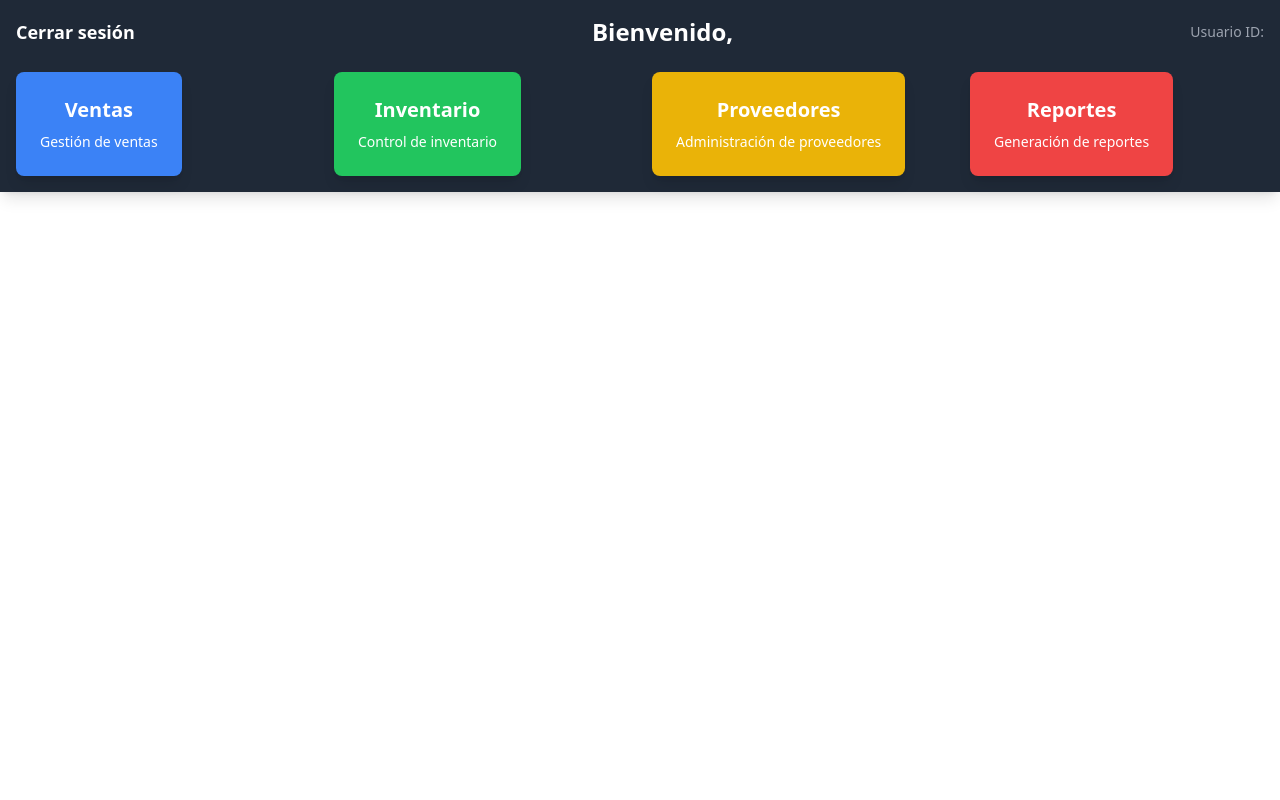
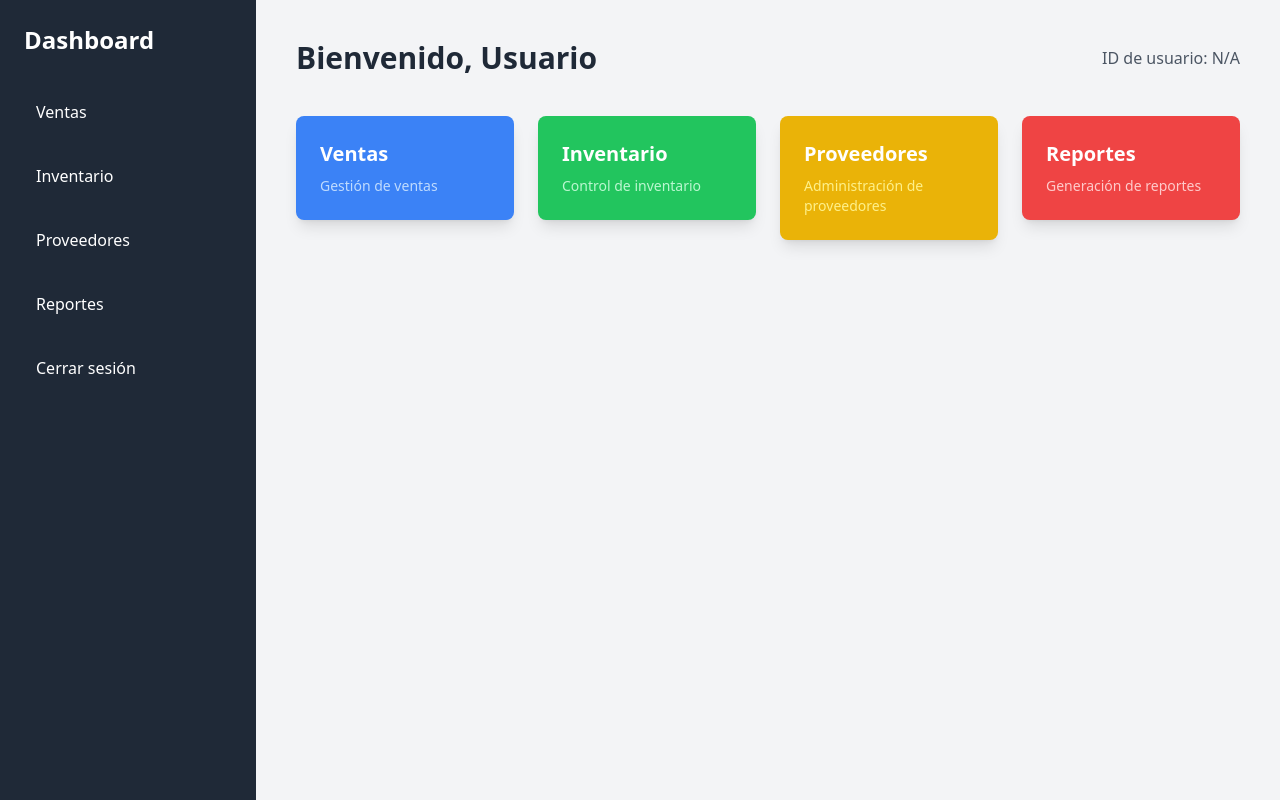
Before and after one commit to valebmss/pos-local1, a Next.js app: page /dashboard in a window 1280 px wide. Built offline with nearby package versions, Linux system fonts and the light colour scheme.

Commit message:
MainLayout

```diff
--- /dev/null
+++ b/app/components/MainLayout.js
@@ -0,0 +1,36 @@
+// components/MainLayout.js
+import Link from 'next/link';
+import { useUser } from '@/context/UserContext';
+
+export default function MainLayout({ children }) {
+  const { user } = useUser();
+
+  return (
+    <div className="min-h-screen flex bg-gray-100">
+      {/* Sidebar */}
+      <aside className="w-64 bg-gray-800 text-white flex flex-col p-6">
+        <h2 className="text-2xl font-bold mb-8">Dashboard</h2>
+        <nav className="flex flex-col space-y-4">
+          <Link href="/ventas" className="hover:bg-gray-700 p-3 rounded transition">Ventas</Link>
+          <Link href="/inventario" className="hover:bg-gray-700 p-3 rounded transition">Inventario</Link>
+          <Link href="/provedores" className="hover:bg-gray-700 p-3 rounded transition">Proveedores</Link>
+          <Link href="/reports" className="hover:bg-gray-700 p-3 rounded transition">Reportes</Link>
+          <Link href="/logout" className="hover:bg-red-700 p-3 rounded transition">Cerrar sesión</Link>
+        </nav>
+      </aside>
+
+      {/* Main Content */}
+      <main className="flex-1 p-10">
+        <header className="flex justify-between items-center mb-10">
+          <h1 className="text-3xl font-bold text-gray-800">
+            Bienvenido, {user?.nombre || "Usuario"}
+          </h1>
+          <span className="text-gray-600">ID de usuario: {user?.usuario_id || "N/A"}</span>
+        </header>
+
+        {/* Page Content */}
+        {children}
+      </main>
+    </div>
+  );
+}
--- a/app/dashboard/page.js
+++ b/app/dashboard/page.js
@@ -5,9 +5,7 @@ import { useUser } from '@/context/UserContext';
 import { jwtDecode } from "jwt-decode";
 import { useEffect, useState } from 'react';
 import { decode } from "base-64";
-import Link from 'next/link'
-
-
+import Link from 'next/link';
 
 export default function Dashboard() {
   global.atob = decode;
@@ -15,82 +13,71 @@ export default function Dashboard() {
   const { user, setUser } = useUser();
 
   useEffect(() => {
-    console.log("COOKIES:", document.cookie);
     const token = document.cookie
       .split('.')
       .find(row => row.startsWith('accessToken='))
       ?.split('=')[2];
-      console.log("EL TOKEN:", token);
 
     if (token) {
       const decodedUser = decode(token);
-      console.log("USER LOGGED:", decodedUser);
       setUser(decodedUser);
     }
-    console.log("USER:", user);
   }, []);
 
-  /*if (!user) {
-    return <p>Vuelve a ingresar...</p>;
-  }*/
+  return (
+    <div className="min-h-screen flex bg-gray-100">
+      {/* Sidebar */}
+      <aside className="w-64 bg-gray-800 text-white flex flex-col p-6">
+        <h2 className="text-2xl font-bold mb-8">Dashboard</h2>
+        <nav className="flex flex-col space-y-4">
+          <Link href="/ventas" className="hover:bg-gray-700 p-3 rounded transition">Ventas</Link>
+          <Link href="/inventario" className="hover:bg-gray-700 p-3 rounded transition">Inventario</Link>
+          <Link href="/provedores" className="hover:bg-gray-700 p-3 rounded transition">Proveedores</Link>
+          <Link href="/reports" className="hover:bg-gray-700 p-3 rounded transition">Reportes</Link>
+          <Link href="/logout" className="hover:bg-red-700 p-3 rounded transition">Cerrar sesión</Link>
+        </nav>
+      </aside>
 
+      {/* Main Content */}
+      <main className="flex-1 p-10">
+        <header className="flex justify-between items-center mb-10">
+          <h1 className="text-3xl font-bold text-gray-800">
+            Bienvenido, {user?.nombre || "Usuario"}
+          </h1>
+          <span className="text-gray-600">ID de usuario: {user?.usuario_id || "N/A"}</span>
+        </header>
 
-
-  return (
-<div className="bg-gray-800 p-4 shadow-lg">
-  <nav className="flex justify-between items-center text-white">
-    <ul className="flex space-x-6">
-      <li>
-        <a
-          href="/logout"
-          className="text-lg font-semibold hover:text-red-400 transition duration-300"
-        >
-          Cerrar sesión
-        </a>
-      </li>
-    </ul>
-    <div className="text-center">
-      <h1 className="text-2xl font-bold">Bienvenido, {/*user.nombre*/}</h1>
+        {/* Card Grid */}
+        <div className="grid grid-cols-1 sm:grid-cols-2 lg:grid-cols-4 gap-6">
+          <Link href="/ventas">
+            <div className="bg-blue-500 p-6 rounded-lg shadow-lg transform hover:scale-105 transition duration-300 hover:shadow-2xl">
+              <h3 className="text-xl font-bold text-white">Ventas</h3>
+              <p className="mt-2 text-sm text-blue-200">Gestión de ventas</p>
             </div>
-    <ul>
-      <li>
-        <h2 className="text-sm text-gray-400">Usuario ID: {/*user.usuario_id*/}</h2>
-      </li>
-    </ul>
-  </nav>
-
-  {/* Grid de Cards */}
-  <div className="mt-6 grid grid-cols-1 sm:grid-cols-2 lg:grid-cols-4 gap-6">
-    <Link href="/ventas">
-    <button className="bg-blue-500 text-white p-6 rounded-lg shadow-lg hover:bg-blue-600 transition duration-300">
-        <h3 className="text-xl font-bold">Ventas</h3>
-        <p className="mt-2 text-sm">Gestión de ventas</p>
-      </button>
           </Link>
 
           <Link href="/inventario">
-    <button className="bg-green-500 text-white p-6 rounded-lg shadow-lg hover:bg-green-600 transition duration-300">
-      <h3 className="text-xl font-bold">Inventario</h3>
-      <p className="mt-2 text-sm">Control de inventario</p>
-    </button>
+            <div className="bg-green-500 p-6 rounded-lg shadow-lg transform hover:scale-105 transition duration-300 hover:shadow-2xl">
+              <h3 className="text-xl font-bold text-white">Inventario</h3>
+              <p className="mt-2 text-sm text-green-200">Control de inventario</p>
+            </div>
           </Link>
 
           <Link href="/provedores">
-    <button className="bg-yellow-500 text-white p-6 rounded-lg shadow-lg hover:bg-yellow-600 transition duration-300">
-      <h3 className="text-xl font-bold">Proveedores</h3>
-      <p className="mt-2 text-sm">Administración de proveedores</p>
-    </button>
+            <div className="bg-yellow-500 p-6 rounded-lg shadow-lg transform hover:scale-105 transition duration-300 hover:shadow-2xl">
+              <h3 className="text-xl font-bold text-white">Proveedores</h3>
+              <p className="mt-2 text-sm text-yellow-200">Administración de proveedores</p>
+            </div>
           </Link>
 
           <Link href="/reports">
-    <button className="bg-red-500 text-white p-6 rounded-lg shadow-lg hover:bg-red-600 transition duration-300">
-      <h3 className="text-xl font-bold">Reportes</h3>
-      <p className="mt-2 text-sm">Generación de reportes</p>
-    </button>
+            <div className="bg-red-500 p-6 rounded-lg shadow-lg transform hover:scale-105 transition duration-300 hover:shadow-2xl">
+              <h3 className="text-xl font-bold text-white">Reportes</h3>
+              <p className="mt-2 text-sm text-red-200">Generación de reportes</p>
+            </div>
           </Link>
         </div>
+      </main>
     </div>
-
-
   );
 }
--- a/app/inventario/page.js
+++ b/app/inventario/page.js
@@ -8,6 +8,7 @@ import { useEffect, useState, useRef } from 'react';
 import jsPDF from "jspdf";
 import autoTable from "jspdf-autotable";
 import { CSVLink } from "react-csv";
+import MainLayout from '../components/MainLayout';
 
 const fetchInventoryData = async () => {
   const params = { TableName: 'Inventario' };
@@ -359,6 +360,8 @@ const uniqueColors = Array.from(colors); // Si también quieres incluir colores
 
 
   return (
+    <MainLayout>
+
     <div className="container mx-auto px-4 py-6">
       <h1 className="text-2xl font-bold mb-4">Inventario</h1>
 
@@ -707,5 +710,7 @@ const uniqueColors = Array.from(colors); // Si también quieres incluir colores
         </table>
       </div>
     </div>
+    </MainLayout>
+
   );
 }
--- a/app/provedores/page.js
+++ b/app/provedores/page.js
@@ -3,6 +3,7 @@
 import ddbDocClient from "@/lib/aws";
 import { ScanCommand, PutCommand, DeleteCommand } from "@aws-sdk/lib-dynamodb";
 import { useEffect, useState, useMemo } from 'react';
+import MainLayout from "../components/MainLayout";
 
 const fetchProveedorData = async () => {
   const params = {
@@ -220,6 +221,8 @@ export default function Proveedor() {
   };
 
   return (
+    <MainLayout>
+
     <div className="container mx-auto py-8">
       <h1 className="text-3xl font-bold mb-8 text-center">Gestión de Proveedores</h1>
 
@@ -366,5 +369,7 @@ export default function Proveedor() {
         <p className="text-center">Cargando proveedores...</p>
       )}
     </div>
+    </MainLayout>
+
   );
 }
--- a/app/reports/page.js
+++ b/app/reports/page.js
@@ -6,6 +6,7 @@ import { format } from 'date-fns';
 import jsPDF from 'jspdf';
 import 'react-datepicker/dist/react-datepicker.css';
 import 'jspdf-autotable';
+import MainLayout from '../components/MainLayout';
 
 
 const ReportsPage = () => {
@@ -121,6 +122,8 @@ const ReportsPage = () => {
   };
 
   return (
+    <MainLayout>
+
     <div className="max-w-3xl mx-auto mt-8 p-6 bg-white rounded-lg shadow-md">
       <h1 className="text-2xl font-bold mb-4">Generar Reporte de Ventas</h1>
       <div className="mb-4">
@@ -226,6 +229,8 @@ const ReportsPage = () => {
         </ul>
       </div>
     </div>
+    </MainLayout>
+
   );
 };
 export default ReportsPage;
--- a/app/ventas/page.js
+++ b/app/ventas/page.js
@@ -3,6 +3,7 @@
 import { ScanCommand, UpdateCommand, GetCommand, PutCommand } from "@aws-sdk/lib-dynamodb";
 import ddbDocClient from "@/lib/aws";
 import { useEffect, useState } from 'react';
+import MainLayout from "../components/MainLayout";
 
 const fetchInventoryData = async () => {
   const params = {
@@ -196,6 +197,8 @@ export default function PanelVentas() {
   };
 
   return (
+    <MainLayout>
+
     <div className="container mx-auto py-8 flex flex-col md:flex-row">
       <div className="w-full md:w-3/5 mb-6">
         <h1 className="text-3xl font-bold mb-8 text-center">Panel de Ventas</h1>
@@ -323,5 +326,7 @@ export default function PanelVentas() {
         </div>
       </div>
     </div>
+        </MainLayout>
+
   );
 }
```
Lines whose indentation alone changed are shown as unchanged.
